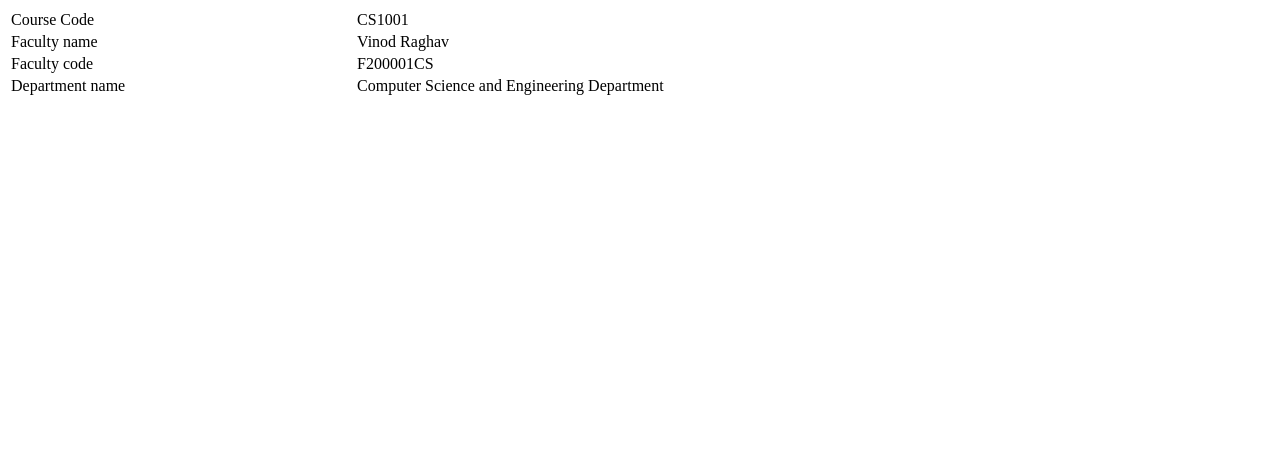
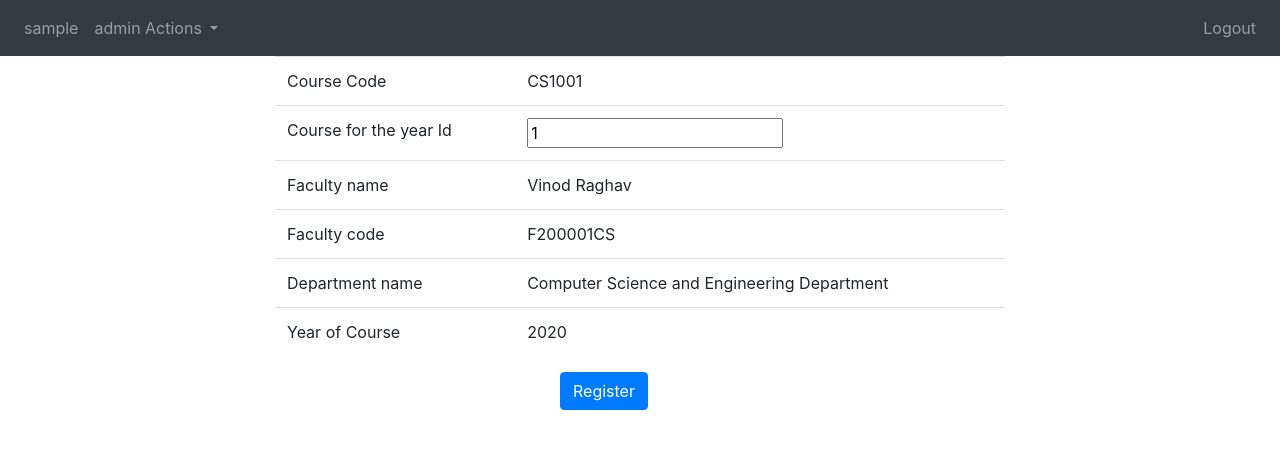
Before and after one commit to durgaprsd04/Dmange, a Django app: template dmange_app/templates/dmange_app/course_registration.html in a window 1280 px wide. Shown: the top 449 px of the page. Run offline with Django 3.2, Linux system fonts and the light colour scheme; data comes from the database, SQL or seed files in the repository; both versions use the stored data as it was after the commit; the template is opened without the code that fills it: values that come from a table or form of the project are taken from there, most other values are stand-ins (such as "Sample title", 1, 10 or a date in 2020); some libraries are stand-ins or nearby versions.

Commit message:
upto approval done, minor base template changes

```diff
--- a/dmange_app/admin.py
+++ b/dmange_app/admin.py
@@ -7,3 +7,4 @@ from .models import Course, Department, Facutly, Student
 admin.site.register(Department)
 admin.site.register(Course)
 admin.site.register(Facutly)
+admin.site.register(Student)
--- a/dmange_app/models.py
+++ b/dmange_app/models.py
@@ -19,11 +19,16 @@ class Facutly(models.Model):
     faculty_id = models.CharField(max_length=200)
     faculty_name = models.CharField(null=False,max_length=200)
     department_code = models.ForeignKey(Department, on_delete = models.CASCADE)
+    def __str__(self):
+        return "%s %s %s"% (self.faculty_id, self.faculty_name, self.department_code)
+
 
 class Student(models.Model):
     student_id = models.CharField(max_length=200)
     student_name = models.CharField(null=False, max_length=200)
     department_code = models.ForeignKey(Department, on_delete=models.CASCADE)
+    def __str__(self):
+        return "%s %s %s"% (self.student_id, self.student_name, self.department_code)
 
 class CourseForYear(models.Model):
     course_code = models.ForeignKey(Course, on_delete=models.CASCADE)
@@ -33,3 +38,4 @@ class CourseForYear(models.Model):
 class CourseRegistrationForYear(models.Model):
     course_for_year_id = models.ForeignKey(CourseForYear, on_delete = models.CASCADE)
     student_id =  models.CharField(max_length=200)
+    approved = models.BooleanField(null=False, default=False)
--- /dev/null
+++ b/dmange_app/templates/base.html
@@ -0,0 +1,39 @@
+<!DOCTYPE html>
+<html lang="en">
+<head>
+{% load static %}
+<link rel="stylesheet" href="{%static 'css/bootstrap.min.css' %}" >
+<script src="https://ajax.googleapis.com/ajax/libs/jquery/3.4.1/jquery.min.js"></script>
+<script src="https://cdnjs.cloudflare.com/ajax/libs/popper.js/1.16.0/umd/popper.min.js"></script>
+<script src="https://maxcdn.bootstrapcdn.com/bootstrap/4.4.1/js/bootstrap.min.js"></script>
+</head>
+
+<body>
+<nav class="navbar navbar-expand-sm bg-dark navbar-dark">
+    <ul class="navbar-nav" >
+        <ul class="navbar-nav">
+            <li class="nav-item">
+              <a class="nav-link" href="#">{{username}}</a>
+            </li>
+        </ul>
+      <li class="nav-item dropdown">
+        <a class="nav-link dropdown-toggle" href="#" id="navbardrop" data-toggle="dropdown">
+          {{user_type}} Actions
+        </a>
+        <div class="dropdown-menu">
+        {% for user_action in list_of_user_actions %}
+            <a class="dropdown-item" href="{{user_action.action_href}}">{{user_action.action_name}}</a>
+        {% endfor %}
+        </div>
+    </ul>
+    <ul class="nav navbar-nav ml-auto w-100 justify-content-end">
+        <li class="nav-item">
+            <a class="nav-link" href="{%url 'login:logout_user' %}">Logout</a>
+        </li>
+    </ul>
+  </nav>
+
+    <div id="content">
+        {%block content %}{% endblock %}
+    </div>
+</body>
--- a/dmange_app/templates/dmange_app/course_registration.html
+++ b/dmange_app/templates/dmange_app/course_registration.html
@@ -1,7 +1,25 @@
-<table style="width:100%">
+{%extends "base.html" %}
+
+{%block content%}
+<form action="{%url 'dmange_app:finish_course_registration' %}" method="POST">
+    {% csrf_token %}
+    <div class="form-group">
+        <div class="container">
+            <!-- Example row of columns -->
+            <div class="row">
+                <div class="col-md-2">
+                </div>
+                <div class="col-md-8">
+
+                    <table class="table table-hover">
                         <tr>
                             <td>Course Code</td>
                             <td>{{course.course_code}}</td>
+                        </tr>
+                        <tr>
+                            <td>Course for the year Id</td>
+                            <td><input type="text" readonly="true" name="course_for_year_id"
+                                    value="{{course_for_year_id}}" /> </td>
                         </tr>
                         <tr>
                             <td>Faculty name</td>
@@ -15,4 +33,28 @@
                             <td>Department name</td>
                             <td>{{course.department_code}}</td>
                         </tr>
+                        <tr>
+                            <td>Year of Course</td>
+                            <td>{{year}}</td>
+                        </tr>
                     </table>
+                </div>
+                <div class="col-md-2">
+                </div>
+            </div>
+            <div class="row">
+                <div class="col-md-5">
+                </div>
+                <div class="col-md-2">
+                    <button type="submit" class="btn btn-primary">Register</button>
+                </div>
+                <div class="col-md-5">
+                </div>
+            </div>
+
+        </div>
+
+    </div>
+
+</form>
+{%endblock%}
--- a/dmange_app/urls.py
+++ b/dmange_app/urls.py
@@ -8,4 +8,7 @@ urlpatterns = [
     path('<int:course_id>/', views.create_course, name='create_course'),
     path('finish_course', views.finish_course, name='finish_course'),
     path('course_registration/<int:course_code>', views.course_registration, name='course_registration'),
+    path('finish_course_registration', views.finish_course_registration, name='finish_course_registration'),
+    path('approve_course', views.approve_course, name='approve_course'),
+    path('approve_course_with_id/<int:course_id>', views.approve_course_with_id, name='approve_course_with_id'),
 ]
--- a/login/urls.py
+++ b/login/urls.py
@@ -6,4 +6,5 @@ app_name = 'login'
 urlpatterns = [
     path('', views.index, name='index'),
     path('login_user/', views.login_user, name='login_user'),
+    path('logout_user/', views.logout_user, name='logout_user'),
 ]
```
Also changed, not shown: dmange_app/templates/dmange_app/create_course.html (+5 -3 lines), dmange_app/templates/dmange_app/index.html (+8 -17 lines), dmange_app/templates/dmange_app/pending_approval.html (added, +10 -0 lines), dmange_app/views.py (+53 -4 lines), login/views.py (+7 -5 lines), db.sqlite3, dmange_app/migrations/0004_courseregistrationforyear_approved.py (added), login/templates/login/login_error.html (added). Lines whose indentation alone changed are shown as unchanged.
